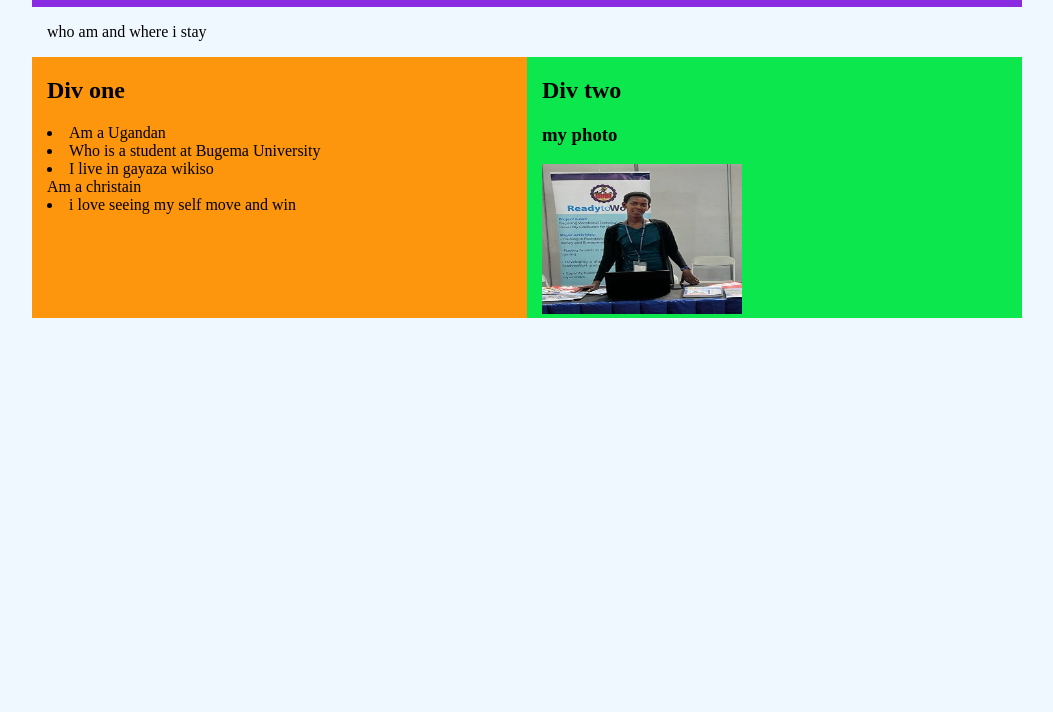
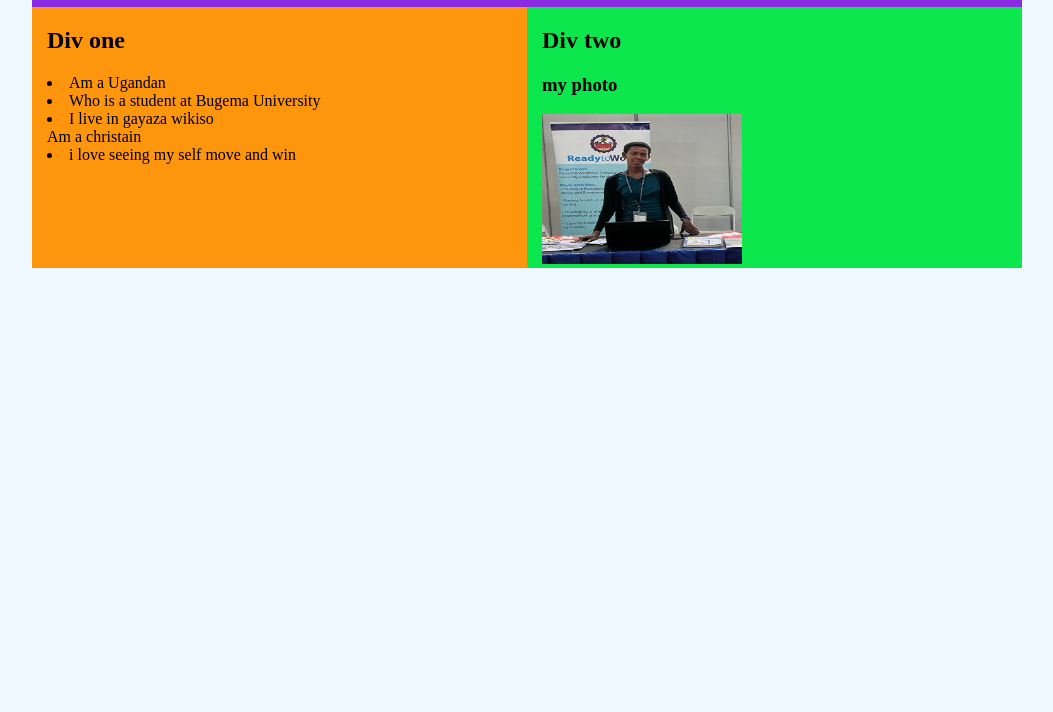
Before and after one commit to Abeesigaflorence/hopeAF, a plain HTML site: page index.html in a window 1280 px wide. Shown: the part 88-800 px from the top of the page, without its empty margins (113-1166 px from the left). Drawn offline with Linux system fonts and the light colour scheme.

Commit message:
Update index.html

```diff
--- a/index.html
+++ b/index.html
@@ -13,7 +13,6 @@
         <div style="background-color: blueviolet;" class="row">
             <h1>MY PROFILE</h1>
         </div>
-        <p>who am and where i stay</p>
         <div class="row">
             <div class=" bg-primary col">
                 <h2>Div one</h2>
```
